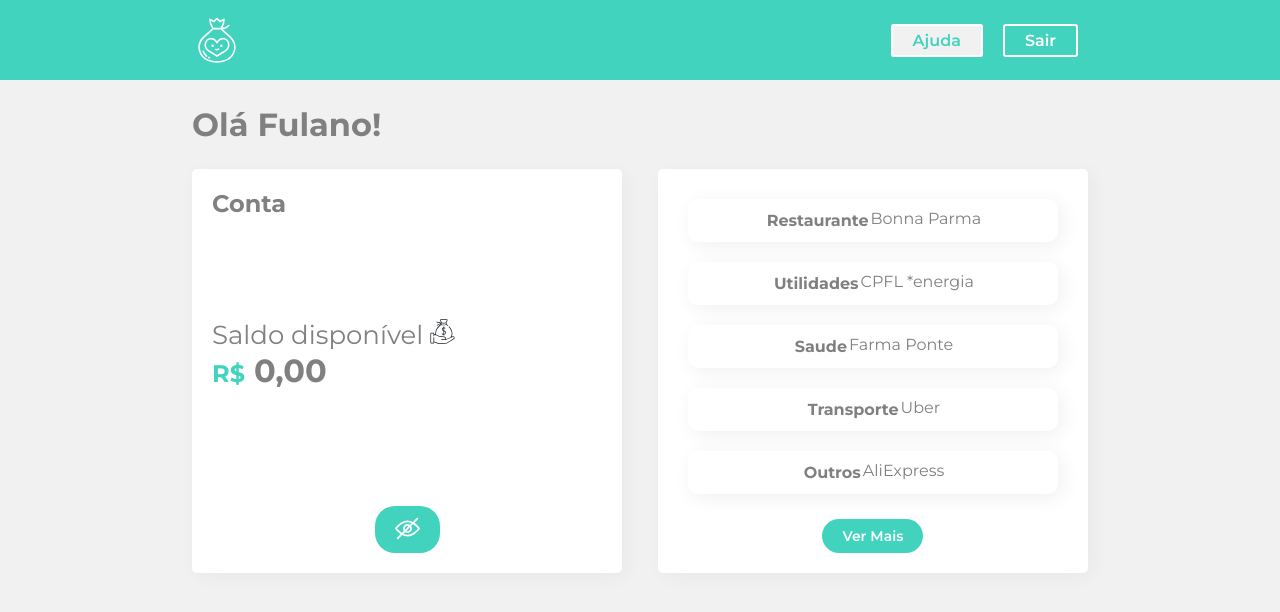
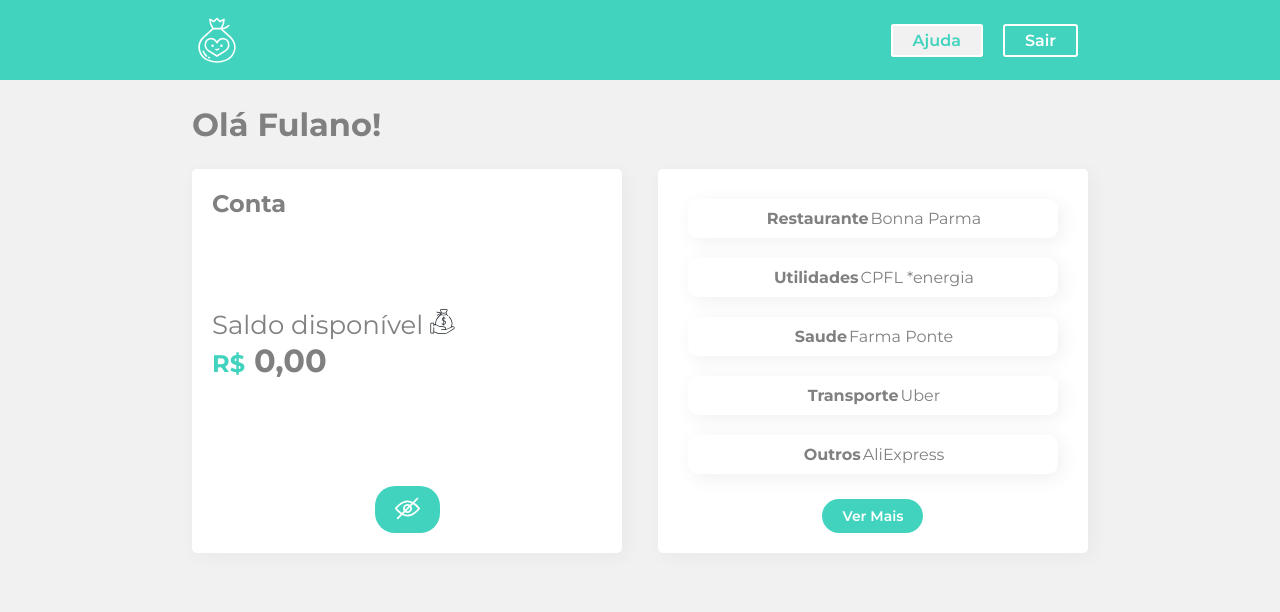
Before and after one commit to GustavoSMelo/Formacao-react-alura, a React (Create React App) app in the folder react04/: page / in a window 1280 px wide. Shown: the top 612 px of the page. Built offline with nearby package versions, Linux system fonts and the light colour scheme.

Commit message:
resolve margin incorrect

```diff
--- a/react04/src/Components/Item/styled.js
+++ b/react04/src/Components/Item/styled.js
@@ -6,6 +6,7 @@ export const Container = styled.section`
 
     .text {
         font-weight: bold;
-        margin: 2px;
+        margin-left: 2px;
+        margin-right: 2px;
     }
 `;
```
